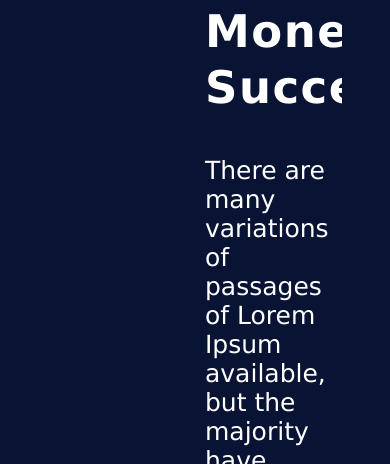
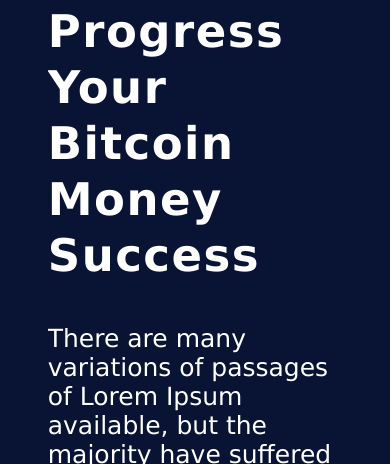
Before and after one commit to lakrizz1987/BitCypo-SASS, a plain HTML site: page index.html in a window 390 px wide. Shown: the part 651-1115 px from the top of the page. Drawn offline with Linux system fonts and the light colour scheme.

Commit message:
add mixin for media small screen

```diff
--- /dev/null
+++ b/_mixin.scss
@@ -0,0 +1,19 @@
+$breakpoints: (
+  'small':  1010px,
+) !default;
+
+@mixin respond-to($breakpoint) {
+    // If the key exists in the map
+    @if map-has-key($breakpoints, $breakpoint) {
+      // Prints a media query based on the value
+      @media (max-width: map-get($breakpoints, $breakpoint)) {
+        @content;
+      }
+    }
+
+    // If the key doesn't exist in the map
+    @else {
+      @warn "Unfortunately, no value could be retrieved from `#{$breakpoint}`. "
+          + "Available breakpoints are: #{map-keys($breakpoints)}.";
+    }
+  }
--- a/site.scss
+++ b/site.scss
@@ -1,5 +1,5 @@
 @import 'variables';
-@import "./fontawesome/scss/fontawesome.scss";
+@import 'mixin';
 
 *,
 ::after,
@@ -18,6 +18,7 @@ html {
 body {
     height: 100vh;
     background-color: $backgroundColor;
+
 }
 
 a {
@@ -25,6 +26,7 @@ a {
     text-decoration: none;
     color: inherit;
     transition: color 0.8s ease-out;
+
 }
 
 .site-wraper {
@@ -52,7 +54,7 @@ a {
             font-size: .9em;
 
 
-            & > a:is(:hover,:focus) {
+            &>a:is(:hover, :focus) {
                 color: $yellowColor;
             }
 
@@ -74,6 +76,13 @@ a {
             grid-template-rows: repeat(3, 1fr);
             justify-items: stretch;
             align-items: center;
+
+            @include respond-to('small') {
+                display: flex;
+                flex-direction: column;
+                justify-content: center;
+                align-items: center;
+            }
         }
 
 
@@ -130,7 +139,7 @@ a {
                 margin-right: 1em;
                 transition: all 0.8s ease-out;
 
-                &:is(:hover,:focus) {
+                &:is(:hover, :focus) {
                     background-color: $yellowColor;
                     border-color: $yellowColor;
                 }
```
Also changed, not shown: site.css, 1 other file.
